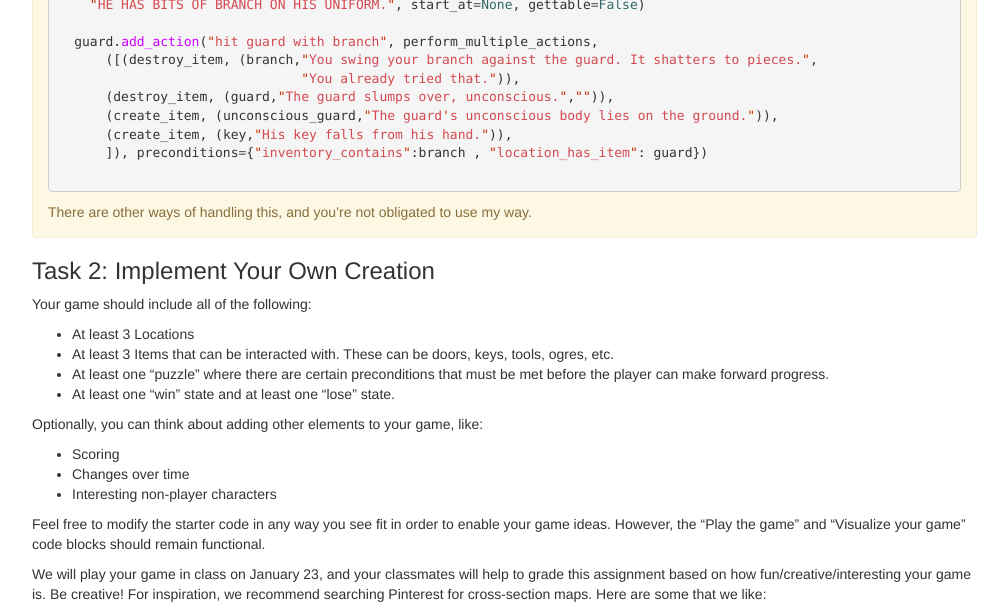
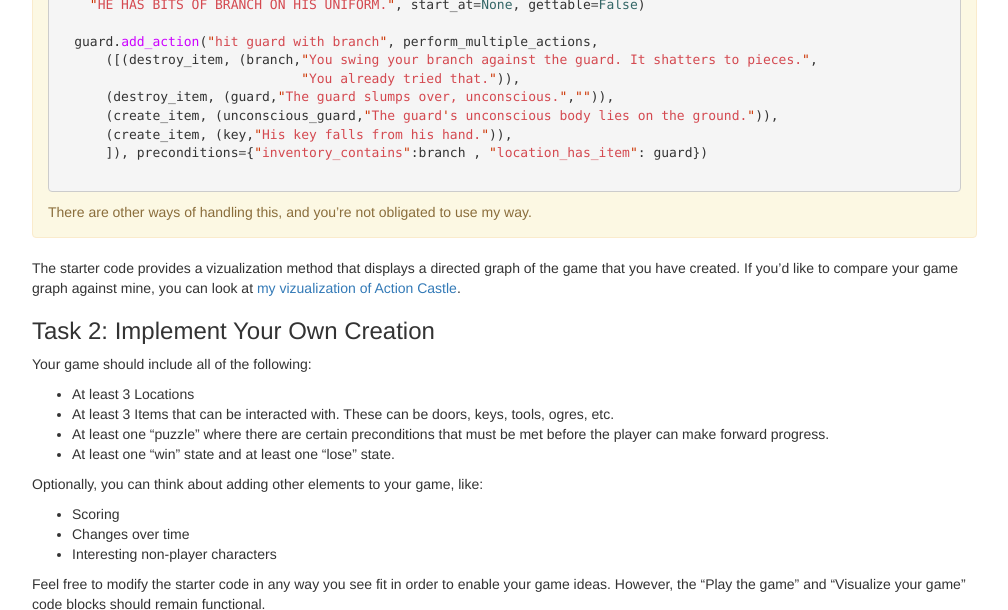
Before and after one commit to interactive-fiction-class/interactive-fiction-class.github.io, a Jekyll site: the page built from homeworks/text-adventure-game/text-adventure-game.md, in a window 1280 px wide and 900 px high, scrolled down 1114 px, cut to the strip 0-610 px from the top of the window. Shown: the whole strip, without its empty margins (233-1241 px from the left). Built offline with Jekyll 4.4.1, drawn with Linux system fonts in a browser that asks for light colours; nearby versions of some CDN libraries; formulas are drawn with MathJax 3; a script that is not in the unit is left out.

Commit message:
Update text-adventure-game.md

```diff
--- a/homeworks/text-adventure-game/text-adventure-game.md
+++ b/homeworks/text-adventure-game/text-adventure-game.md
@@ -119,6 +119,8 @@ __Advanced Hint:__ To do handle state changes (like the guard going from awake t
 There are other ways of handling this, and you're not obligated to use my way.
 </div>
 
+The starter code provides a vizualization method that displays a directed graph of the game that you have created.  If you'd like to compare your game graph against mine, you can look at [my vizualization of Action Castle](game-visualization.pdf).
+
 
 ### Task 2: Implement Your Own Creation
 
```
